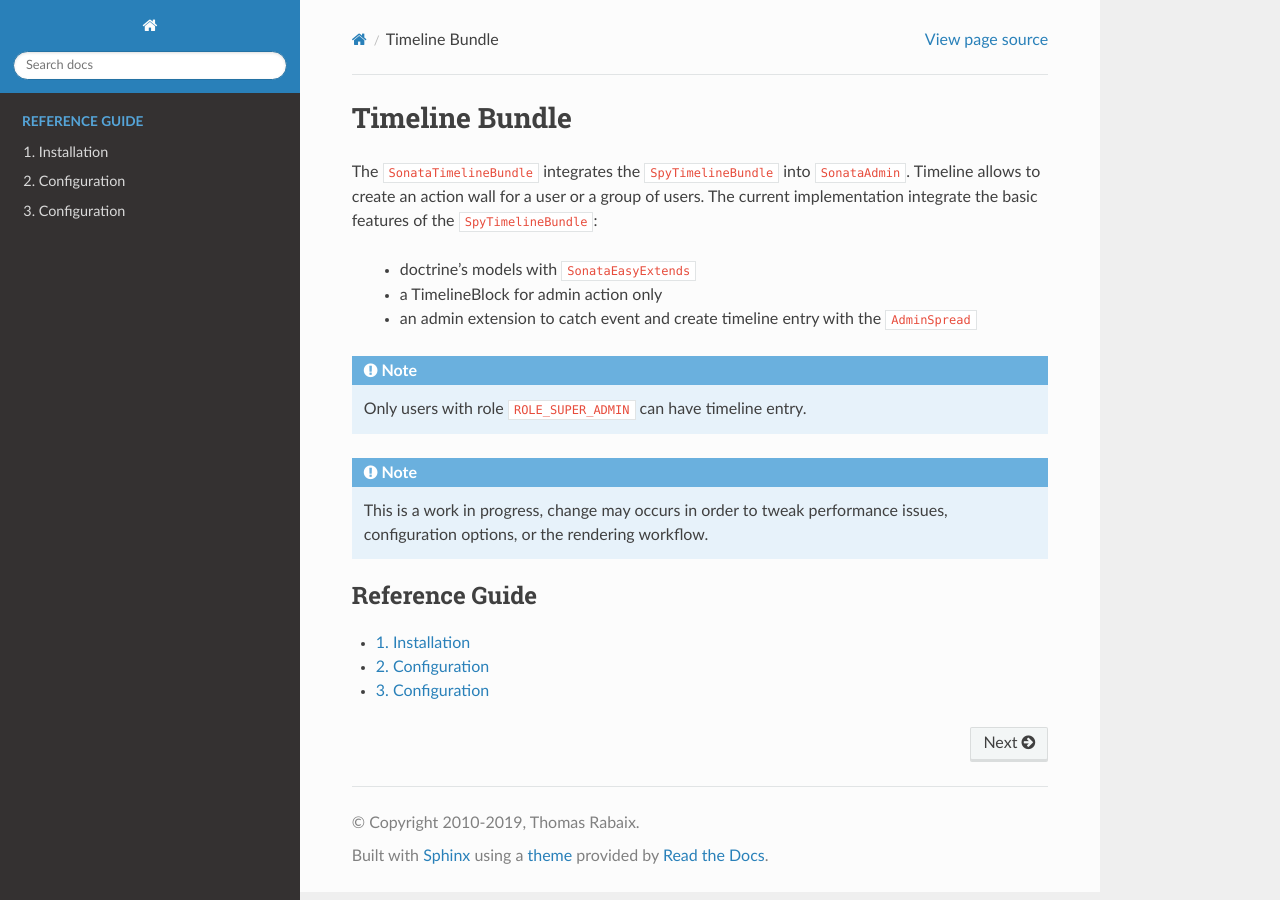
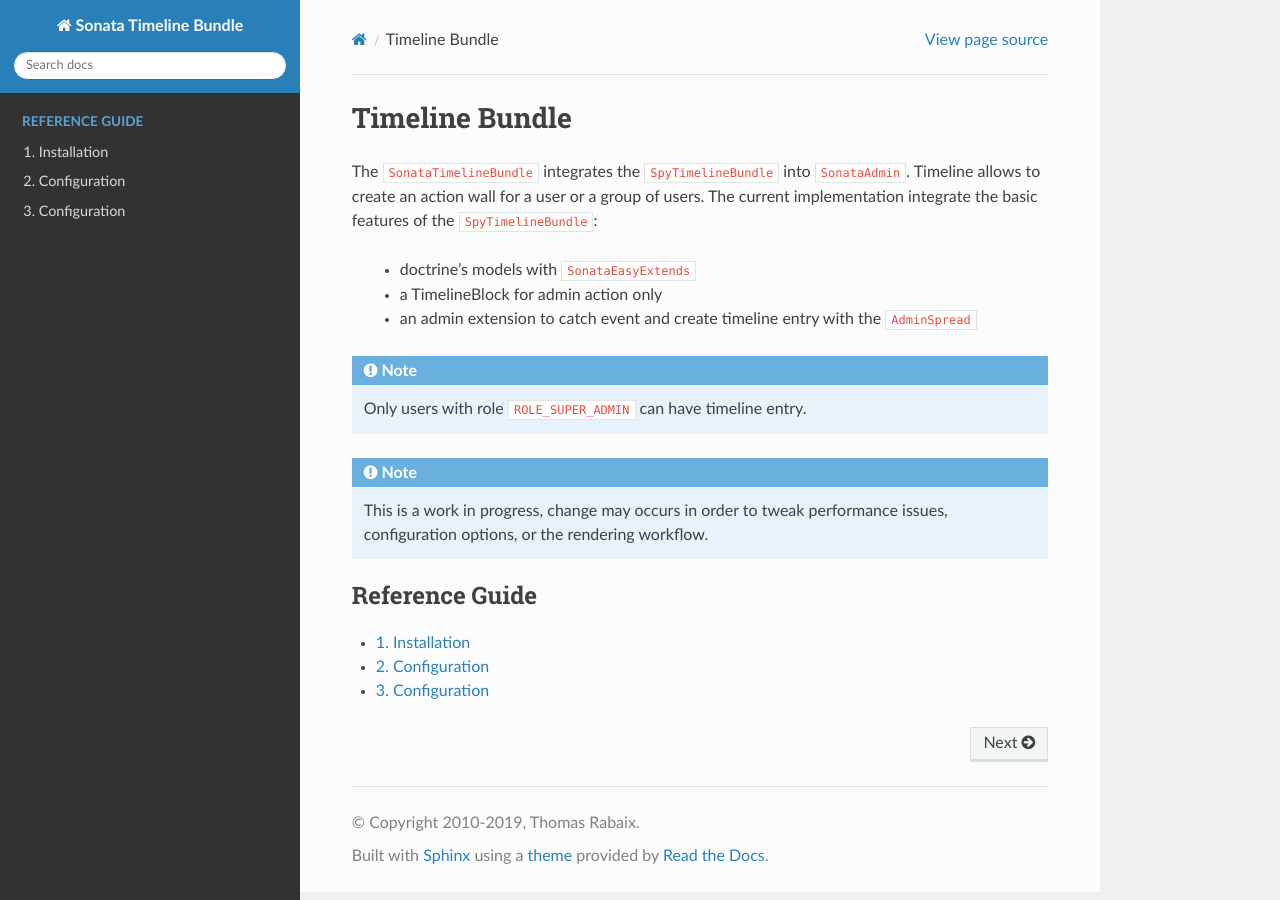
Before and after one commit to sonata-project/SonataTimelineBundle, a Sphinx documentation site: the page built from docs/index.rst, in a window 1280 px wide. Built offline with Sphinx 7.4.7 and the Read the Docs theme 2.0.0, drawn with Linux system fonts in a browser that asks for light colours.

Commit message:
DevKit updates

```diff
--- a/docs/conf.py
+++ b/docs/conf.py
@@ -48,7 +48,7 @@
 master_doc = 'index'
 
 # General information about the project.
-project = u''
+project = u'Sonata Timeline Bundle'
 copyright = u'2010-2019, Thomas Rabaix'
 
 # The version info for the project you're documenting, acts as replacement for
```
Also changed, not shown: .travis.yml, 1 other file.
